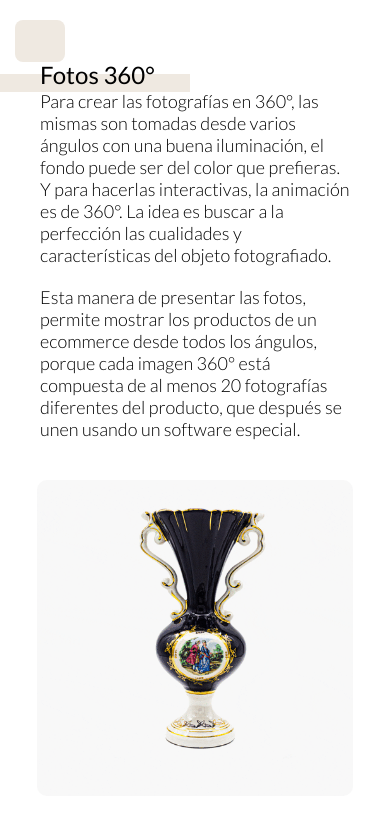
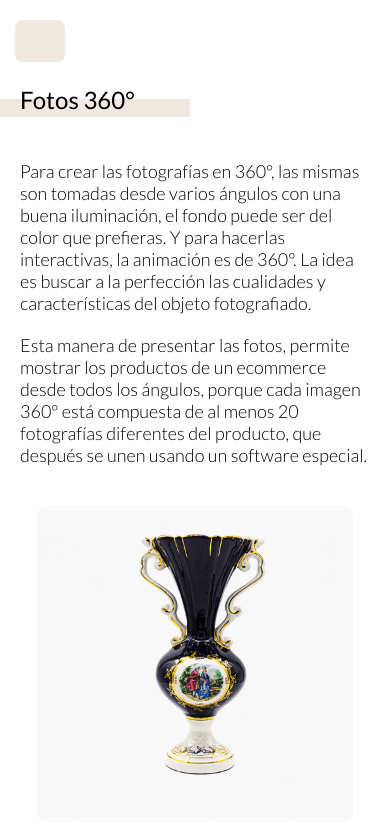
Before and after one commit to SRivarola/Serrano360, a React (Create React App) app: page /fotos360 in a window 390 px wide. Shown: the top 838 px of the page. Built offline with nearby package versions, Linux system fonts and the light colour scheme; some icons are missing.

Commit message:
responsive y boxmodeling

```diff
--- a/src/Pages/ComoTrabajamos/ComoTrabajamos.js
+++ b/src/Pages/ComoTrabajamos/ComoTrabajamos.js
@@ -7,12 +7,12 @@ const ComoTrabajamos = () => {
   return (
 
     <div className="container containerPresentacion">
-      <div className="trabajamosPresentacion">
         <div className='titleContainer'>
           <h1>Como trabajo</h1>
           <span className='mt-1 pt-1 subrayado '></span>
         </div>
-        <h2 className="trabajamosSubtitulo">Nos gustaría que trabajar con nosotros sea una buena experiencia para vos</h2>
+      <div className="trabajamosPresentacion">
+        <p className="trabajamosSubtitulo">Nos gustaría que trabajar con nosotros sea una buena <span style={{fontStyle:'italic'}}> experiencia </span>  para vos.</p>
         <p className="presentacionParrafo">
           Porque además de sacar fotos profesionales, también pensamos en tu comodidad y en proteger tu mercancía,  ya que vamos a tu empresa, local, showroom ¡donde quiera que esté!<br></br>  De esta manera no necesitas mover tus productos.</p>
       </div>
@@ -71,7 +71,7 @@ const ComoTrabajamos = () => {
           </tbody>
         </table>
       </div>
-      <p style={{ fontSize: '25px', fontWeight: 'bold', color: '#0C4230'}}>¡Ya tenés tus fotos para lucirlas en tu negocio!</p>
+      <p style={{ fontSize: '22px', fontWeight: 'bold', color: '#0C4230'}}>¡Ya tenés tus fotos para lucirlas en tu negocio!</p>
     </div>
   )
 }
--- a/src/Pages/ComoTrabajamos/ComoTrabajamos.scss
+++ b/src/Pages/ComoTrabajamos/ComoTrabajamos.scss
@@ -4,7 +4,7 @@
     width: 80px;
 
 }
-
+.container {
 .listContainer {
     margin-top: 30px;
     margin-left: 50px;
@@ -26,19 +26,24 @@
         }
     }
 }
-
-
 .trabajamosPresentacion {
     width: 100%;
 
     .presentacionParrafo {
         font-size: 18px;
+        @media screen and (max-width:768px) {
+            font-size: 22px;
+            font-weight: 100;
+        }
     }
 }
 .trabajamosSubtitulo {
+    margin-top: 50px;
     font-size: 22px;
-    font-weight: lighter;
+    font-weight:100;
 }
 td p {
     padding-left: 0px;
 }
+
+}
--- a/src/Pages/Contacto/Contacto.js
+++ b/src/Pages/Contacto/Contacto.js
@@ -8,8 +8,11 @@ import img1 from '../../assets/contacto/te.gif'
 export default function Sobremi() {
   return (
     <div className='container contacto'>
+      <div className='titleContainer'>
       <h1>Contacto</h1>
       <span className='subrayado'></span>
+      </div>
+
       <div className='listContainer' >
         <table>
           <tbody>
--- a/src/Pages/Fotos360/Fotos360.js
+++ b/src/Pages/Fotos360/Fotos360.js
@@ -36,8 +36,8 @@ export default function Fotos360() {
         <h1>Fotos 360°</h1>
         <span className='subrayado'></span>
         </div>
-
-        <p>Para crear las fotografías en 360°, las mismas son tomadas desde varios ángulos con una buena iluminación, el fondo puede ser del color que prefieras. Y para hacerlas interactivas, la animación es de 360°.  La idea es buscar a la perfección las cualidades y características del objeto fotografiado.</p>
+        <div>
+        <p style={{marginTop:'30px'}}>Para crear las fotografías en 360°, las mismas son tomadas desde varios ángulos con una buena iluminación, el fondo puede ser del color que prefieras. Y para hacerlas interactivas, la animación es de 360°.  La idea es buscar a la perfección las cualidades y características del objeto fotografiado.</p>
         <p>Esta manera de presentar las fotos, permite mostrar los productos de un ecommerce desde todos los ángulos, porque cada imagen 360° está compuesta de al menos 20 fotografías diferentes del producto, que después se unen usando un software especial.</p>
         <div className='gridFotos'>
           <img className='img1' src={img1} alt='foto del producto' />
@@ -49,6 +49,7 @@ export default function Fotos360() {
         <div className='btn-container'>
           <button type='button' onClick={handleOnclick} >Ver más</button>
         </div>
+      </div>
       </div>
       :
       <div className='verMas'>
--- a/src/Pages/Sobremi/Sobremi.scss
+++ b/src/Pages/Sobremi/Sobremi.scss
@@ -1,22 +1,33 @@
 .section1 {
     display: flex;
     flex-direction: column;
-    @media screen and (min-width:768px) {
+    margin-top: 30px;
+    @media screen and (min-width:868px) {
         flex-direction: row;
         margin: 0px 20px 0px 0;
     }
     img {
         border-radius: 20px;
-        width: 250px;
+        width: 100%;
 
     }
+
+.parrafoContainer {
+    width: 100%;
+    display: flex;
+    flex-direction: column;
+    justify-content: center;
+}
     .section1Image {
         display: flex;
         justify-content:center;
+        height: 100%;
         margin: 20px;
-        padding-right: 30px;
-         @media screen and (min-width:768px) {
+        padding-right: 0px;
+         @media screen and (min-width:868px) {
             margin: 20px 20px 20px 0;
+            padding-right: 30px;
+            width: 50%;
         }
     }
 }
@@ -27,7 +38,7 @@
     grid-template-rows: auto;
     grid-template-areas: "texto texto"
                         "imagen imagen";
-    @media screen and (min-width:768px) {
+    @media screen and (min-width:868px) {
 
         grid-template-areas: "imagen texto";
 
@@ -41,16 +52,14 @@
 }
 
 .section2Image {
+
+    height: 100%;
     grid-area: imagen;
     display: flex;
-    justify-content:end;
+    overflow: hidden;
+    margin: 0 auto;
+    justify-content:center;
     img {
         width: 260px;
     }
 }
-
-.parrafoContainer {
-    display: flex;
-    flex-direction: column;
-    justify-content: center;
-}
--- a/src/components/Navbar/NavbarStyled.js
+++ b/src/components/Navbar/NavbarStyled.js
@@ -43,6 +43,20 @@ const BarraMenu = styled.div`
             margin-left: 0% !important;
         `}
     }
+    @media (max-width: 350px){
+        display: grid;
+        grid-template-columns: 1.5fr 1fr;
+        height: 100vh;
+
+        ${props => props.valido === 'false' && css`
+            transition: all 1.5s;
+            margin-left: -100% !important;
+        `}
+        ${props => props.valido === 'true' && css`
+            transition: all 1.5s;
+            margin-left: 0% !important;
+        `}
+    }
 `
 
 const Menu = styled.nav`
@@ -55,6 +69,7 @@ const Menu = styled.nav`
         width: 100%;
         height: 100%;
         padding-top: 48px;
+
     }
 `
 const ToggleButton = styled.button`
@@ -80,6 +95,7 @@ const List = styled.ul`
       display: flex;
       flex-direction: column;
       margin-left: 5px;
+
     }
 `
 
--- a/src/index.scss
+++ b/src/index.scss
@@ -51,8 +51,8 @@ li {
       padding: 10px 70px;
       text-align: left;
       @media screen and (max-width:768px) {
-        padding-left: 40px;
-        padding-right: 40px;
+        padding-left: 20px;
+        padding-right: 20px;
       }
   }
   p{
@@ -91,9 +91,10 @@ li {
   .titleContainer {
     @media screen and (max-width:768px) {
       position: sticky;
-      top: -10px;
+      top: 0px;
+      padding-top: 25px;
       background-color: #fff;
-      height: 80px;
+      height: 120px;
     }
   }
 }
```
